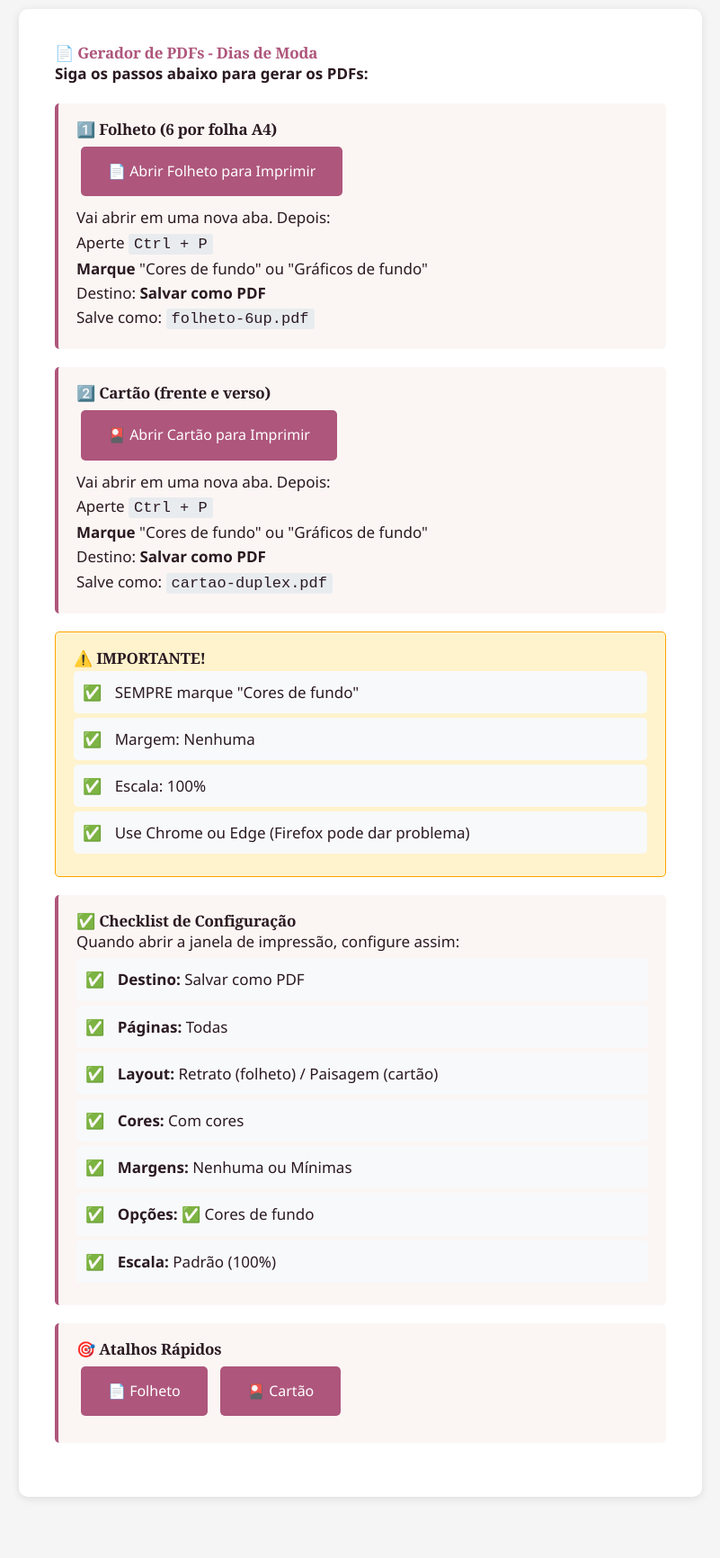
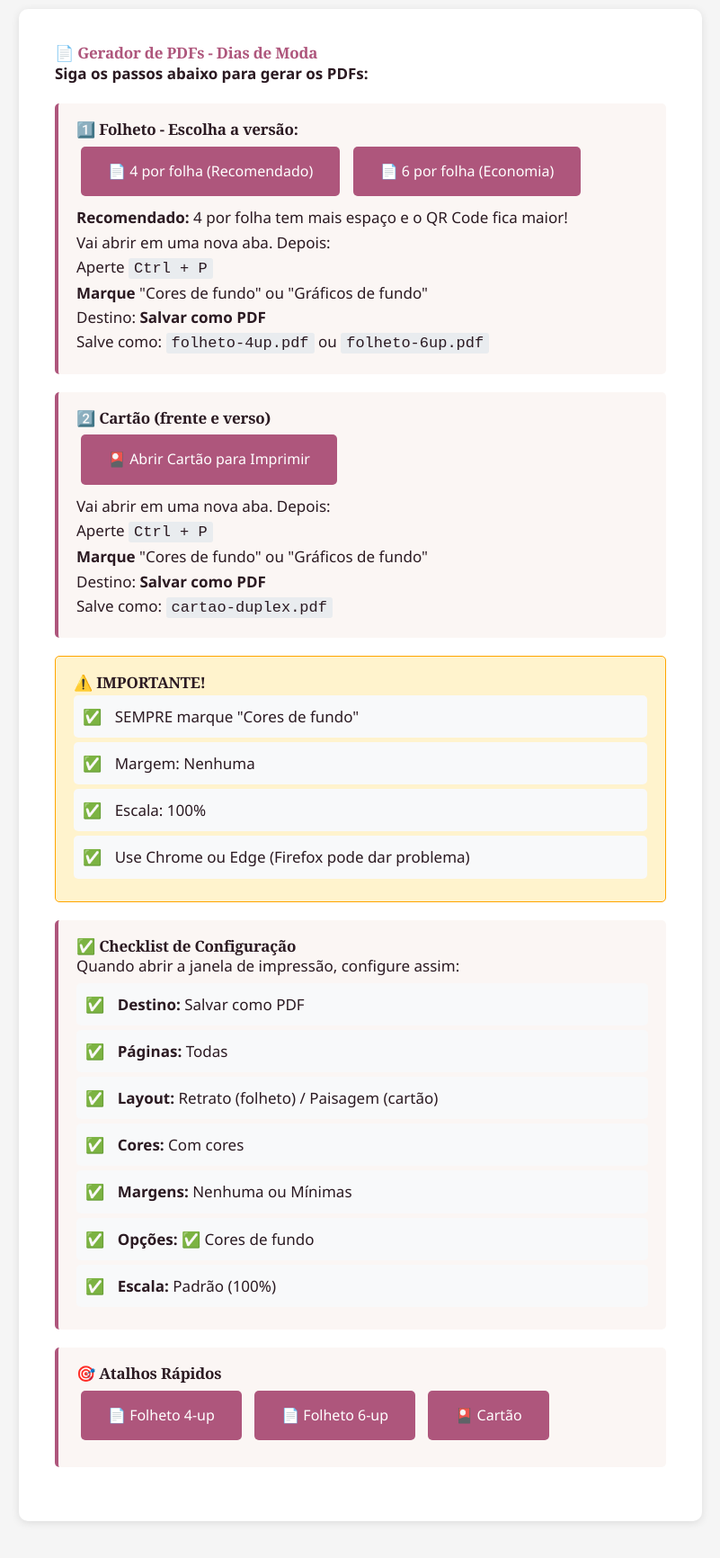
Before and after one commit to Matheuscara/diasdemoda, a website built with Vite: page oferta/print/GERAR-PDFS-AQUI.html in a window 1280 px wide. Shown: the part 60-1792 px from the top of the page at 90% size, without its empty margins (239-1040 px from the left). Built offline with nearby package versions, Linux system fonts and the light colour scheme.

Commit message:
feat(print): atualiza gerador de PDFs com opção 4-up e 6-up
- Adiciona botões para folheto-4up.html (recomendado)
- Mantém opção folheto-6up.html (economia)
- Destaca 4-up como recomendado (mais espaço, QR maior)
- Atualiza atalhos rápidos com ambas opções

```diff
--- a/oferta/print/GERAR-PDFS-AQUI.html
+++ b/oferta/print/GERAR-PDFS-AQUI.html
@@ -80,14 +80,16 @@
         <p><strong>Siga os passos abaixo para gerar os PDFs:</strong></p>
 
         <div class="step">
-            <h3>1️⃣ Folheto (6 por folha A4)</h3>
-            <button onclick="abrirFolheto()">📄 Abrir Folheto para Imprimir</button>
+            <h3>1️⃣ Folheto - Escolha a versão:</h3>
+            <button onclick="abrirFolheto4()">📄 4 por folha (Recomendado)</button>
+            <button onclick="abrirFolheto6()">📄 6 por folha (Economia)</button>
+            <p><strong>Recomendado:</strong> 4 por folha tem mais espaço e o QR Code fica maior!</p>
             <p>Vai abrir em uma nova aba. Depois:</p>
             <ol>
                 <li>Aperte <code>Ctrl + P</code></li>
                 <li><strong>Marque</strong> "Cores de fundo" ou "Gráficos de fundo"</li>
                 <li>Destino: <strong>Salvar como PDF</strong></li>
-                <li>Salve como: <code>folheto-6up.pdf</code></li>
+                <li>Salve como: <code>folheto-4up.pdf</code> ou <code>folheto-6up.pdf</code></li>
             </ol>
         </div>
 
@@ -129,15 +131,21 @@
 
         <div class="step">
             <h3>🎯 Atalhos Rápidos</h3>
-            <button onclick="abrirFolheto()">📄 Folheto</button>
+            <button onclick="abrirFolheto4()">📄 Folheto 4-up</button>
+            <button onclick="abrirFolheto6()">📄 Folheto 6-up</button>
             <button onclick="abrirCartao()">🎴 Cartão</button>
         </div>
     </div>
 
     <script>
-        function abrirFolheto() {
+        function abrirFolheto4() {
+            window.open('folheto-4up.html', '_blank');
+            alert('✅ Folheto 4-up aberto!\n\n4 folhetos por folha A4 (RECOMENDADO)\n\n1. Aperte Ctrl + P\n2. Marque "Cores de fundo"\n3. Destino: Salvar como PDF\n4. Salve como: folheto-4up.pdf');
+        }
+
+        function abrirFolheto6() {
             window.open('folheto-6up.html', '_blank');
-            alert('✅ Folheto aberto em nova aba!\n\n1. Aperte Ctrl + P\n2. Marque "Cores de fundo"\n3. Destino: Salvar como PDF\n4. Salve como: folheto-6up.pdf');
+            alert('✅ Folheto 6-up aberto!\n\n6 folhetos por folha A4 (economia)\n\n1. Aperte Ctrl + P\n2. Marque "Cores de fundo"\n3. Destino: Salvar como PDF\n4. Salve como: folheto-6up.pdf');
         }
 
         function abrirCartao() {
```
